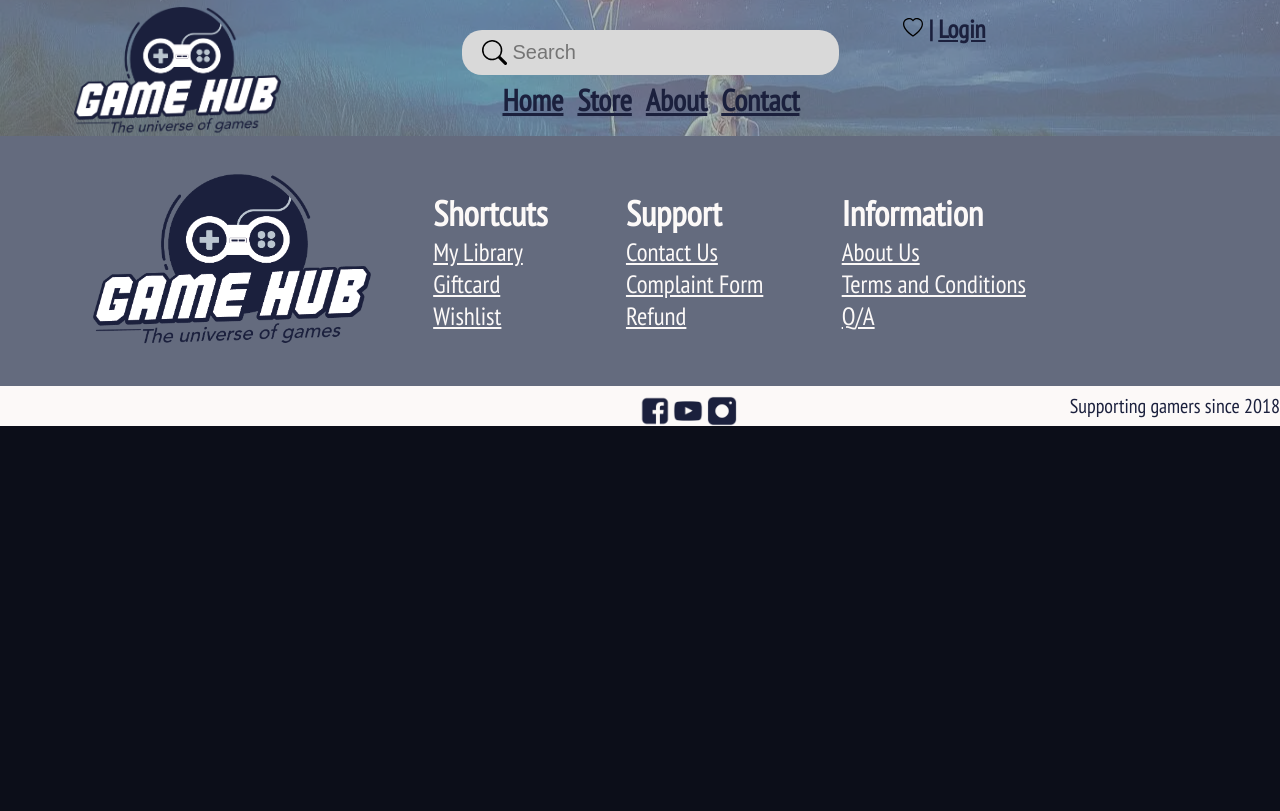
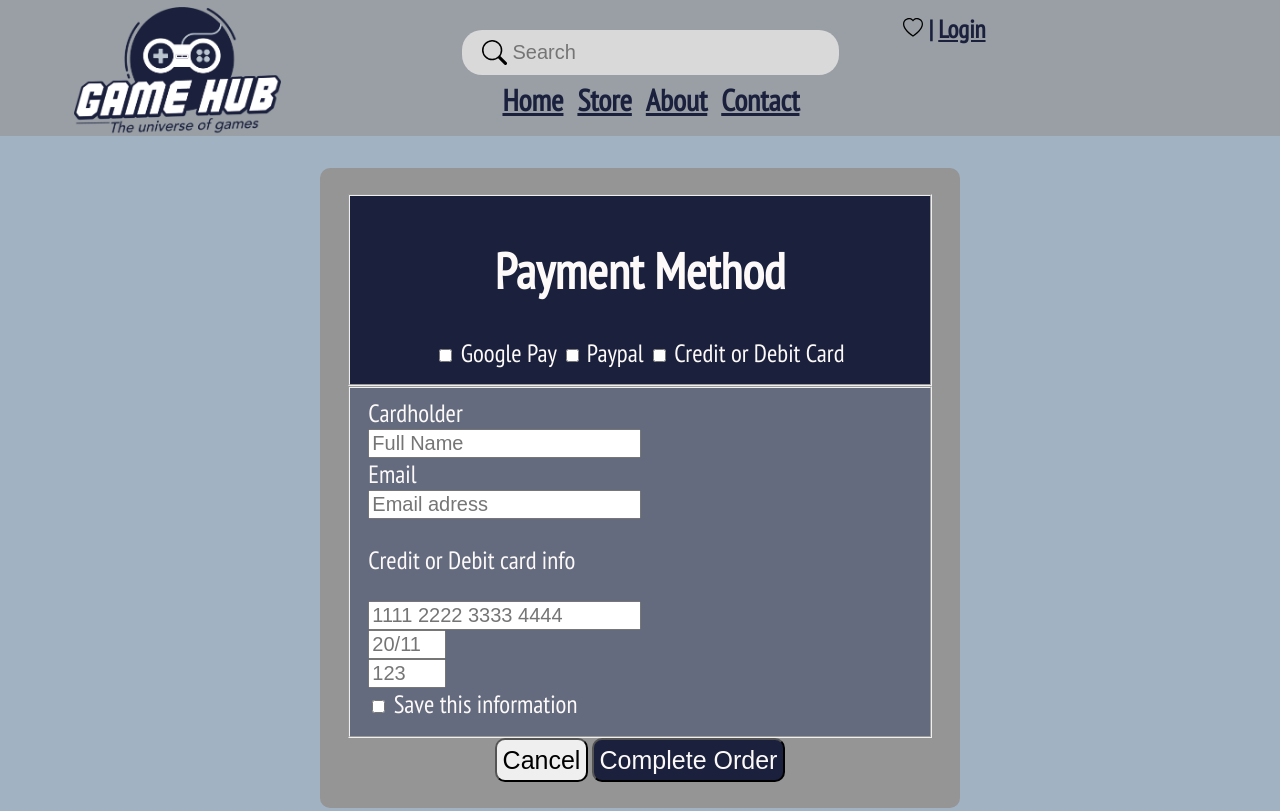
Before and after one commit to NoroffFEU/html-css-course-assignment-Vickabu, a plain HTML site: page checkout.html in a window 1280 px wide. Shown: the top 811 px of the page. Drawn offline with Linux system fonts and the light colour scheme.

Commit message:
last changes

```diff
--- a/checkout.html
+++ b/checkout.html
@@ -10,6 +10,7 @@
 </head>
 
 <body>
+
     <header>
         <nav>
             <a href="index.html" class="logonav"><img class="logonav" src="assets/images/logo.png" alt="GameHub-Logo"></a>
@@ -33,10 +34,37 @@
         </nav>
       </header>
 
+    <main>
+        <div class="payment-info">
+            <fieldset class="method">
+                <h1>Payment Method</h1>
+                <input type="checkbox">
+                <label for="checkbox">Google Pay</label>
+                <input type="checkbox">
+                <label for="checkbox">Paypal</label>
+                <input type="checkbox">
+                <label for="checkbox">Credit or Debit Card</label>
+            </fieldset>
+            <fieldset class="info">
+                <label for="name">Cardholder</label>
+                <input type="text" id="name" name="name" placeholder="Full Name" required>
+                <label for="email">Email</label>
+                <input type="email" id="email" name="email" placeholder="Email adress" required>
+                <p>Credit or Debit card info</p>
+                <input type="number" id="number" name="number" placeholder="1111 2222 3333 4444">
+                <input type="text" id="date" name="date" placeholder="20/11">
+                <input type="text" id="date" name="date" placeholder="123">
+                <input type="checkbox">
+                <label for="checkbox">Save this information</label>
+            </fieldset>
+            <a href="Forgelegend.html"><button class="cancel-button">Cancel</button></a>
+            <a href="checkout-sucsess.html"><button class="complete-button">Complete Order</button></a>
+        </div>
 
-  <main>
 
     </main>
+
+
 
 
     <footer>
@@ -70,8 +98,6 @@
         <h3>Supporting gamers since 2018</h3>
     </section>
 
+</body>
 
-
-
-</body>
 </html>
--- a/src/css/checkout-sucsess.css
+++ b/src/css/checkout-sucsess.css
@@ -3,18 +3,11 @@
 body {
     margin: 0;
     font-family: 'PT Sans Narrow', sans-serif;
-    background-color: #0C0E19;
-    color: #D9D9D9;
+    background-color: #A1B3C3;
+    color: #FCF9F8;
 }
 
-header {
-    background: url('../../assets/images/banner-home.jpg');
-    background-repeat: no-repeat;
-    height: 100%;
-    height: 786px;
-    background-size: cover;
-    background-position: center;
-}
+/*navbar*/
 
 nav {
     display: flex;
@@ -106,6 +99,38 @@ nav {
 }
 
 
+
+/*main sections*/
+
+main {
+    display: block;
+    align-items: center;
+    text-align: center;
+    margin-inline: 13%;
+    justify-content: space-between;
+    margin-top: 40px;
+    margin-bottom: 40px;
+    height: auto;
+}
+
+
+.textfield {
+    border-radius: 20px;
+    font-size: 30px;
+    margin-inline: 13%;
+    background-color: #646B7E;
+    padding: 2%;
+}
+
+
+.mainlogo {
+    height: 200px;
+}
+
+
+
+
+
 /*footer and lowbar*/
 
 footer {
@@ -178,13 +203,10 @@ footer > .foot-ul > .foot-ul-h2 {
 
 
 
+
 /* media */
 
-
 @media (min-width: 769px) and (max-width: 1400px) {
-    header {
-        height: auto;
-    }
 
 
     .logonav {
@@ -224,7 +246,6 @@ footer > .foot-ul > .foot-ul-h2 {
     .login img {
         height: 20px;
     }
-
 
 
 
@@ -285,9 +306,6 @@ footer > .foot-ul > .foot-ul-h2 {
 
 @media (min-width: 481px) and (max-width: 768px) {
 
-    header {
-        height: auto;
-    }
 
     .logonav {
         max-height: 90px;
@@ -347,6 +365,17 @@ footer > .foot-ul > .foot-ul-h2 {
     }
 
 
+    main {
+        margin-inline: 3%;
+    }
+
+    .textfield {
+        margin-inline: 4%;
+    }
+
+    .mainlogo {
+        height: 150px;
+    }
 
 
 
@@ -416,9 +445,6 @@ footer > .foot-ul > .foot-ul-h2 {
 
 @media (max-width: 480px) {
 
-    header {
-        height: auto;
-    }
 
     nav {
         display: flex;
@@ -479,8 +505,17 @@ footer > .foot-ul > .foot-ul-h2 {
     }
 
 
+    main {
+        margin-inline: 3%;
+    }
 
+    .textfield {
+        margin-inline: 4%;
+    }
 
+    .mainlogo {
+        height: 130px;
+    }
 
 
 
@@ -540,4 +575,5 @@ footer > .foot-ul > .foot-ul-h2 {
         height: 20px;
     }
 
+
 }
--- a/src/css/checkout.css
+++ b/src/css/checkout.css
@@ -3,18 +3,11 @@
 body {
     margin: 0;
     font-family: 'PT Sans Narrow', sans-serif;
-    background-color: #0C0E19;
-    color: #D9D9D9;
+    background-color: #A1B3C3;
+    color: #FCF9F8;
 }
 
-header {
-    background: url('../../assets/images/banner-home.jpg');
-    background-repeat: no-repeat;
-    height: 100%;
-    height: 786px;
-    background-size: cover;
-    background-position: center;
-}
+/*navbar*/
 
 nav {
     display: flex;
@@ -106,6 +99,63 @@ nav {
 }
 
 
+
+/*main sections*/
+
+main {
+    text-align: center;
+    margin-inline: 25%;
+
+}
+
+.payment-info {
+    display: block;
+    margin-top: 5%;
+    margin-bottom: 5%;
+    background-color: rgb(150, 149, 149);
+    border-radius: 10px;
+    padding: 4%;
+}
+
+.method {
+    background-color: #1B203D;
+    font-size: 25px;
+}
+
+.info {
+    background-color: #646B7E;
+    font-size: 25px;
+    text-align: left;
+}
+
+.cancel-button {
+    font-size: 25px;
+    border-radius: 10px;
+    padding: 1%;
+}
+
+.complete-button {
+    font-size: 25px;
+    border-radius: 10px;
+    color: #FCF9F8;
+    background-color: #1B203D;
+    padding: 1%;
+}
+
+#name, #email, #number, #date {
+    font-size: 20px;
+    display: block;
+}
+
+#date {
+    width: 70px;
+}
+
+
+
+
+
+
 /*footer and lowbar*/
 
 footer {
@@ -178,13 +228,10 @@ footer > .foot-ul > .foot-ul-h2 {
 
 
 
+
 /* media */
 
-
 @media (min-width: 769px) and (max-width: 1400px) {
-    header {
-        height: auto;
-    }
 
 
     .logonav {
@@ -224,7 +271,6 @@ footer > .foot-ul > .foot-ul-h2 {
     .login img {
         height: 20px;
     }
-
 
 
 
@@ -285,9 +331,6 @@ footer > .foot-ul > .foot-ul-h2 {
 
 @media (min-width: 481px) and (max-width: 768px) {
 
-    header {
-        height: auto;
-    }
 
     .logonav {
         max-height: 90px;
@@ -345,6 +388,7 @@ footer > .foot-ul > .foot-ul-h2 {
     .login img {
         height: 15px;
     }
+
 
 
 
@@ -416,9 +460,6 @@ footer > .foot-ul > .foot-ul-h2 {
 
 @media (max-width: 480px) {
 
-    header {
-        height: auto;
-    }
 
     nav {
         display: flex;
@@ -484,7 +525,6 @@ footer > .foot-ul > .foot-ul-h2 {
 
 
 
-
     footer {
         height: 140px;
         gap: 0;
```
Also changed, not shown: Forgelegend.html (+2 -2 lines), checkout-sucsess.html (+9 -5 lines). Lines whose indentation alone changed are shown as unchanged.
